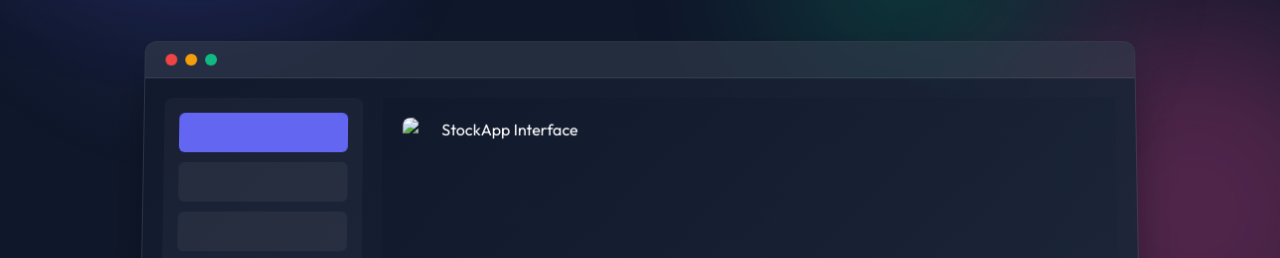
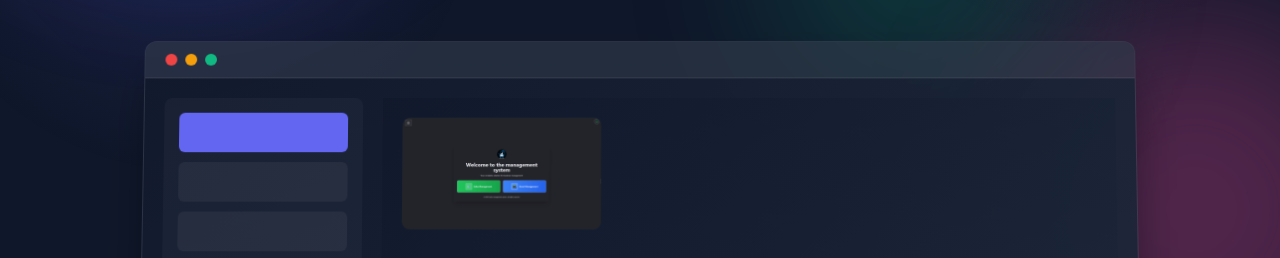
Before and after one commit to laslas00/stocksalesapp.store-, a plain HTML site: page index.html in a window 1280 px wide. Shown: the part 515-773 px from the top of the page. Drawn offline with Linux system fonts and the light colour scheme.

Commit message:
Update image source in index.html

```diff
--- a/index.html
+++ b/index.html
@@ -584,7 +584,7 @@
                             <div class="mock-nav-item"></div>
                         </div>
                         <div class="window-body">
-                            <img src="your-image-filename.png" alt="StockApp Interface" style="width: 100%; height: auto; border-radius: 8px;">
+                            <img src="Capture d’écran 2026..._imresizer.jpg" alt="StockApp Interface" style="width: 100%; height: auto; border-radius: 8px;">
                         </div>
                     </div>
                 </div>
```
